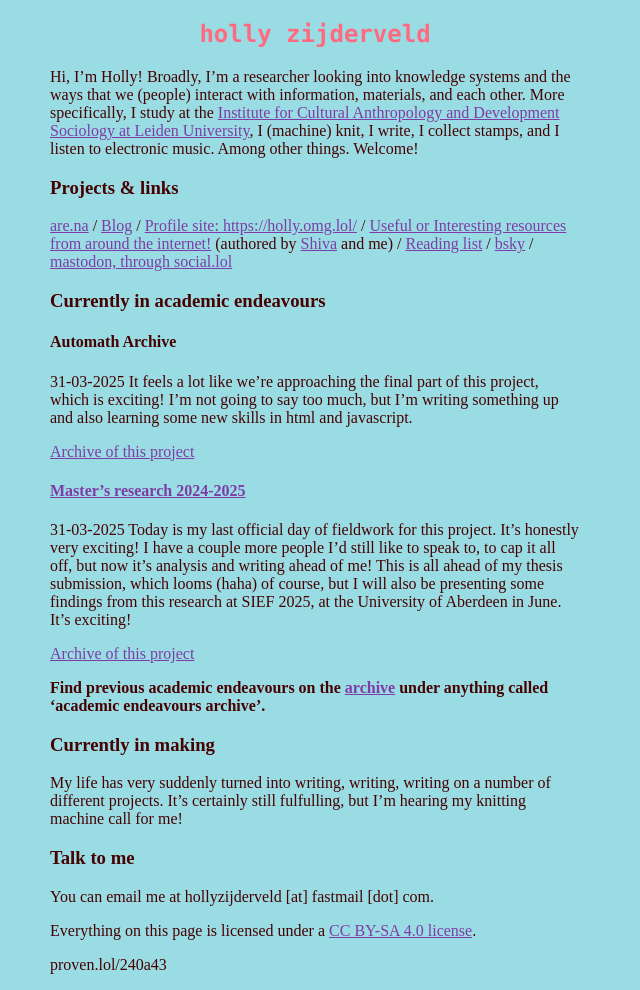
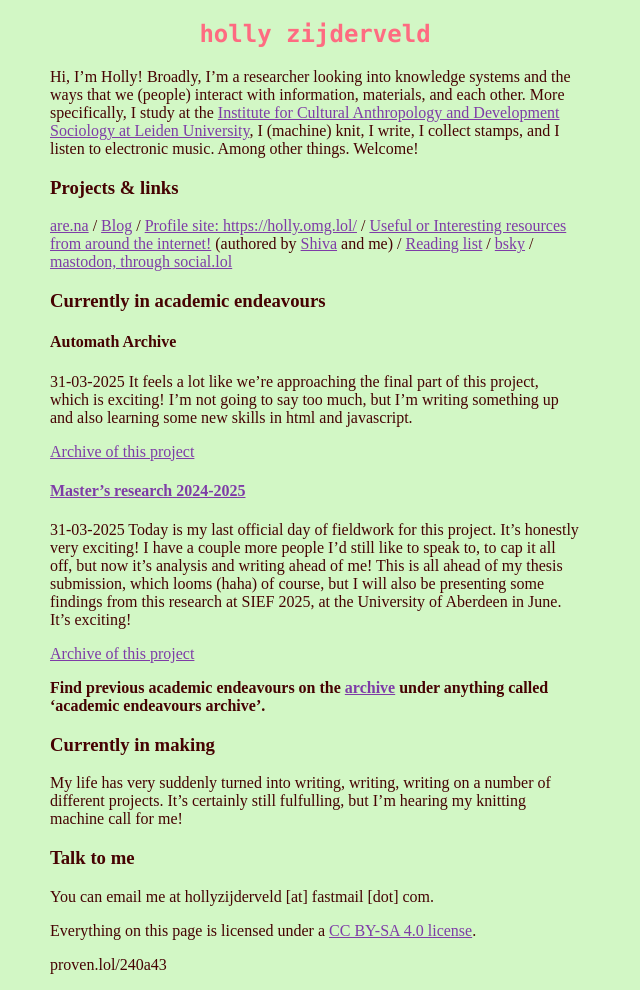
Before and after one commit to hollyz1jderveld/hollyz1jderveld.github.io, a Jekyll site: the page built from index.md, in a window 1280 px wide. Shown: the whole page, without its empty margins (0-640 px from the left). Built offline with Jekyll 4.4.1, drawn with Linux system fonts in a browser that asks for light colours; some web fonts are replaced; Markdown is read by kramdown in place of the engine named in the settings; our own code applies the rules of GitHub Pages for plain Markdown files.

Commit message:
Update style.css

```diff
--- a/assets/css/style.css
+++ b/assets/css/style.css
@@ -2,7 +2,7 @@
 
 body {
     color:#460202;
-    background-color: #9adce3;
+    background-color: #d2f7c5;
     margin-left: 50px;
     margin-right: 700px;
 }
```
